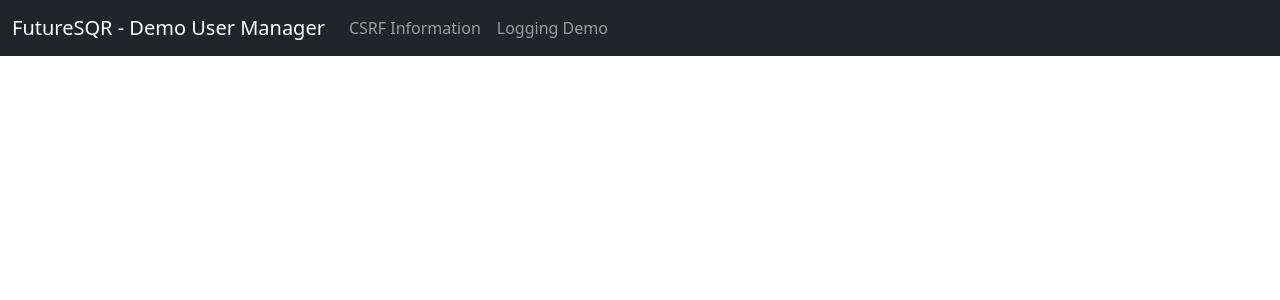
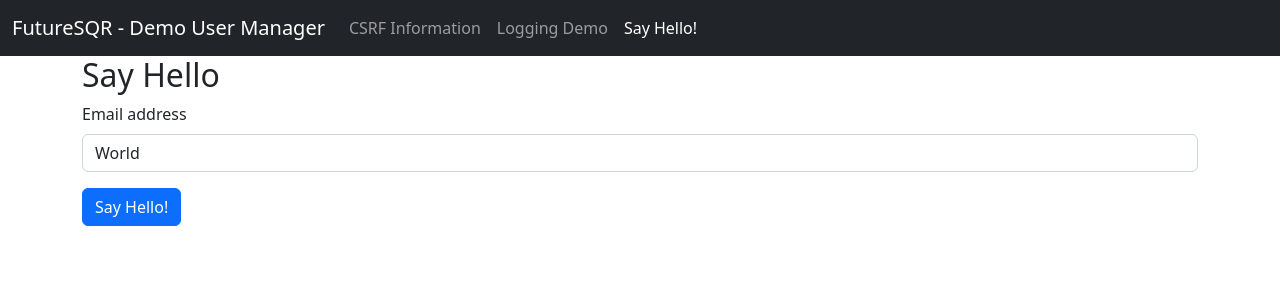
Before and after one commit to rbreunung/FutureSQR-DemoUserManager, an Angular app: page /say-hello in a window 1280 px wide. Before the commit this address led to /. Shown: the top 300 px of the page. Built offline with nearby package versions, Linux system fonts and the light colour scheme.

Commit message:
local hello working

```diff
--- a/angular.json
+++ b/angular.json
@@ -35,8 +35,8 @@
               "budgets": [
                 {
                   "type": "initial",
-                  "maximumWarning": "500kb",
-                  "maximumError": "1mb"
+                  "maximumWarning": "1mb",
+                  "maximumError": "2mb"
                 },
                 {
                   "type": "anyComponentStyle",
--- a/src/app/app-routing.module.ts
+++ b/src/app/app-routing.module.ts
@@ -3,11 +3,13 @@ import { RouterModule, Routes } from '@angular/router';
 import { CommonModule } from '@angular/common';
 import { CsrfInformationComponent } from './csrf-information/csrf-information.component';
 import { LoggingDemoComponent } from './logging-demo/logging-demo.component';
+import { SayHelloComponent } from './say-hello/say-hello.component';
 
 
 const routes: Routes = [
   { path: 'csrf-information', component: CsrfInformationComponent },
-  { path: 'logging-demo', component: LoggingDemoComponent }
+  { path: 'logging-demo', component: LoggingDemoComponent },
+  { path: 'say-hello', component: SayHelloComponent }
 ];
 
 @NgModule({
--- a/src/app/app.component.html
+++ b/src/app/app.component.html
@@ -13,9 +13,14 @@
                 <li class="nav-item">
                     <a class="nav-link" routerLinkActive="active" routerLink="/logging-demo">Logging Demo</a>
                 </li>
+                <li class="nav-item">
+                    <a class="nav-link" routerLinkActive="active" routerLink="/say-hello">Say Hello!</a>
+                </li>
             </ul>
         </div>
     </div>
 </nav>
 
-<router-outlet></router-outlet>
+<div class="container">
+    <router-outlet></router-outlet>
+</div>
--- a/src/app/logging-demo/logging-demo.component.html
+++ b/src/app/logging-demo/logging-demo.component.html
@@ -1,5 +1,5 @@
 <h2>Logging Demo</h2>
 
 <button (click)="logDemoErrorMessage()" class="btn btn-danger">Log Error Message</button>
-<button (click)="logDemoWarnMessage()" class="btn btn-warning">Log Error Message</button>
-<button (click)="logDemoLogMessage()" class="btn btn-info">Log Error Message</button>
+<button (click)="logDemoWarnMessage()" class="btn btn-warning">Log Warn Message</button>
+<button (click)="logDemoLogMessage()" class="btn btn-info">Log Log Message</button>
--- a/src/app/logging-demo/logging-demo.component.ts
+++ b/src/app/logging-demo/logging-demo.component.ts
@@ -21,6 +21,6 @@ export class LoggingDemoComponent implements OnInit {
   }
 
   logDemoWarnMessage() {
-    console.warn("Hello Error World");
+    console.warn("Hello Warn World");
   }
 }
--- /dev/null
+++ b/src/app/say-hello/say-hello.component.html
@@ -0,0 +1,7 @@
+<h2>Say Hello</h2>
+<div id="liveAlertPlaceholder"></div>
+<div class="mb-3">
+    <label for="sayHelloInput" class="form-label">Email address</label>
+    <input type="text" class="form-control" id="sayHelloInput" [(ngModel)]="message" placeholder="e.g. mom">
+</div>
+<button type="button" class="btn btn-primary" (click)="onPopupTriggered()">Say Hello!</button>
--- /dev/null
+++ b/src/app/say-hello/say-hello.component.ts
@@ -0,0 +1,35 @@
+import { Component, OnInit } from '@angular/core';
+
+@Component({
+  selector: 'app-say-hello',
+  templateUrl: './say-hello.component.html',
+  styleUrls: ['./say-hello.component.css']
+})
+export class SayHelloComponent implements OnInit {
+
+  message: string = "World";
+
+  constructor() { }
+
+  ngOnInit(): void {
+  }
+
+  onPopupTriggered(): void {
+    const alertPlaceholder = document.getElementById('liveAlertPlaceholder')
+
+    const alert = (message: string, type: string) => {
+      const wrapper = document.createElement('div')
+      wrapper.innerHTML = [
+        `<div class="alert alert-${type} alert-dismissible" role="alert">`,
+        `   <div>Hello ${message}!</div>`,
+        '   <button type="button" class="btn-close" data-bs-dismiss="alert" aria-label="Close"></button>',
+        '</div>'
+      ].join('')
+
+      if (alertPlaceholder)
+        alertPlaceholder.append(wrapper);
+    }
+
+    alert(this.message, "success")
+  }
+}
```
Also changed, not shown: src/app/app.module.ts (+6 -2 lines), src/app/say-hello/say-hello.component.css (added), 1 other file (tests, documents, lock files or other folders).
